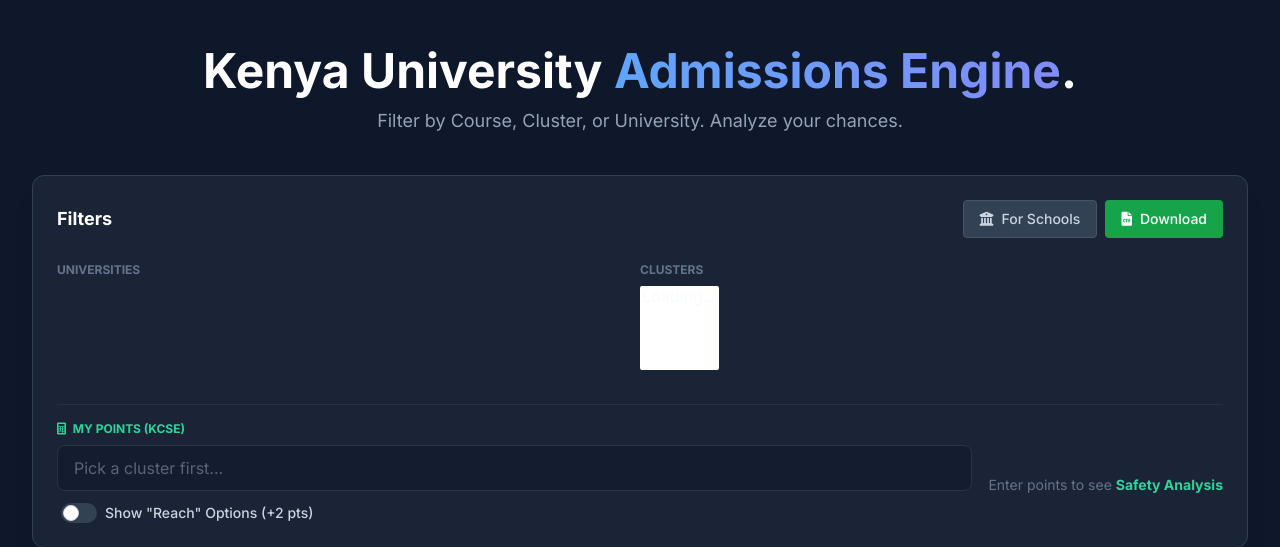
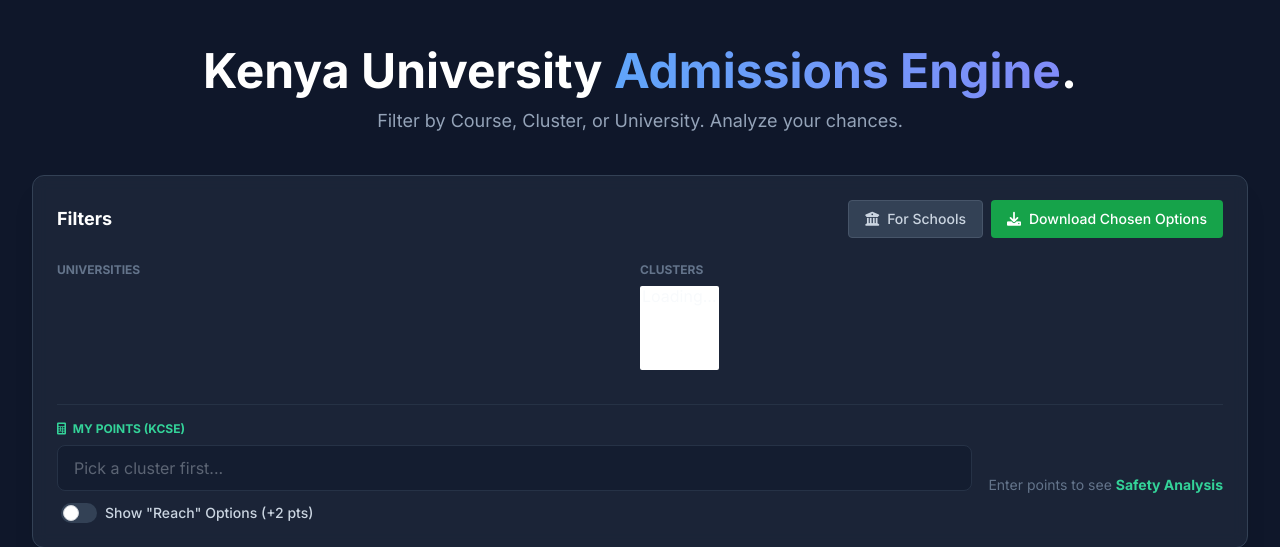
Before and after one commit to HansMagix/sar-v2, a Flask app: page / in a window 1280 px wide. Shown: the part 65-612 px from the top of the page. Run offline with Flask 3, Linux system fonts and the light colour scheme; data comes from the database, SQL or seed files in the repository; some libraries are stand-ins or nearby versions.

Commit message:
style: change download button label to 'Download Chosen Options' and update icon

```diff
--- a/app/templates/index.html
+++ b/app/templates/index.html
@@ -25,7 +25,7 @@
             </a>
             <button id="btn-export" data-tier="premium"
                 class="flex-1 sm:flex-none justify-center bg-green-600 hover:bg-green-500 text-white px-4 py-2 rounded text-sm font-medium flex items-center gap-2 transition whitespace-nowrap">
-                <i class="fa-solid fa-file-csv"></i> Download
+                <i class="fa-solid fa-download"></i> Download Chosen Options
             </button>
         </div>
     </div>
```
